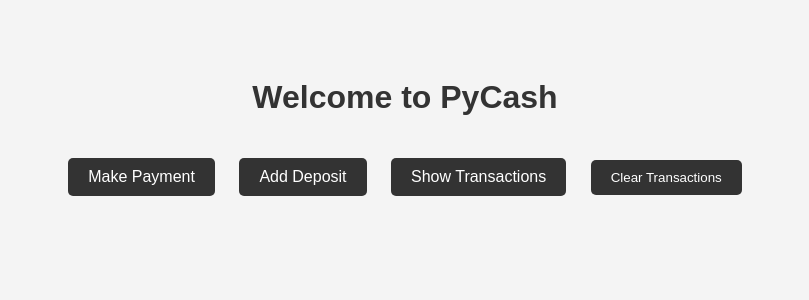
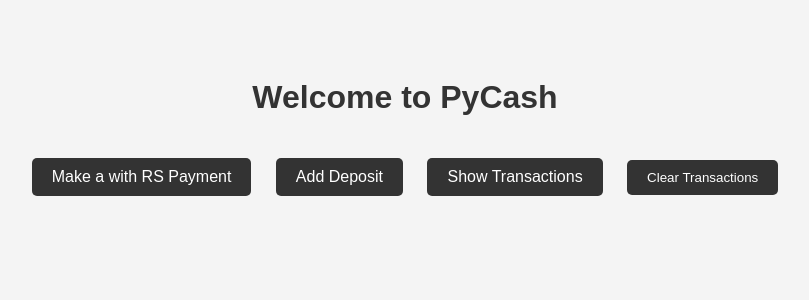
Before and after one commit to iamironman4279/bk, a Flask app: page / in a window 1280 px wide. Shown: the top 300 px of the page, without its empty margins (235-1044 px from the left). Run offline with Flask 2, Linux system fonts and the light colour scheme.

Commit message:
Update index.html

```diff
--- a/min ibank/templates/index.html
+++ b/min ibank/templates/index.html
@@ -8,7 +8,7 @@
 <body>
     <h1>Welcome to PyCash</h1>
     <div class="menu">
-        <a href="{{ url_for('add_payment') }}" class="button">Make Payment</a>
+        <a href="{{ url_for('add_payment') }}" class="button">Make a with RS Payment</a>
         <a href="{{ url_for('add_deposit') }}" class="button">Add Deposit</a>
         <a href="{{ url_for('view_finances') }}" class="button">Show Transactions</a>
         <form action="{{ url_for('clear_transactions') }}" method="post" style="display: inline;">
```
